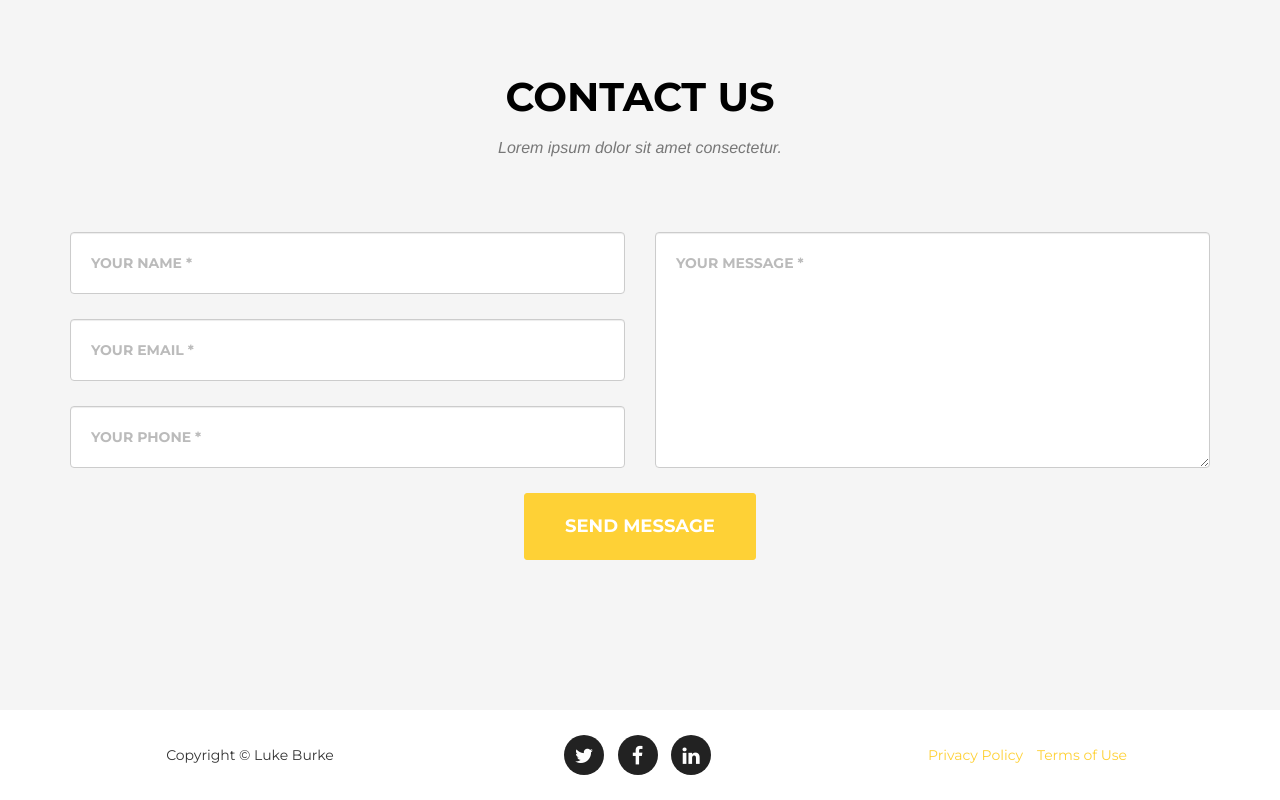
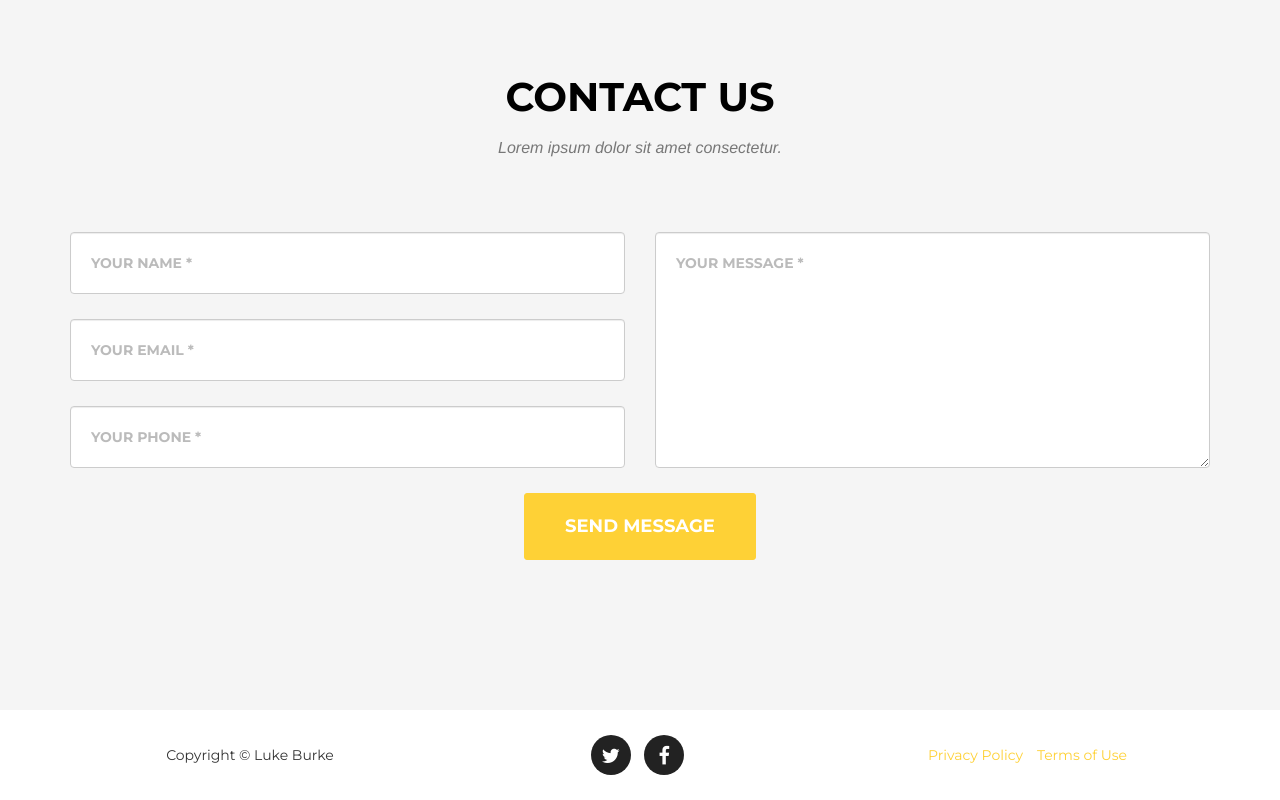
Before and after one commit to Chris-Kay/Lukes-Website, a website: page index.html in a window 1280 px wide. Shown: the part 2886-3686 px from the top of the page. Drawn offline with nearby package versions, Linux system fonts and the light colour scheme; a web font is replaced by a local one.

Commit message:
Clean up

```diff
--- a/index.html
+++ b/index.html
@@ -229,8 +229,6 @@
                         </li>
                         <li><a href="#"><i class="fa fa-facebook"></i></a>
                         </li>
-                        <li><a href="#"><i class="fa fa-linkedin"></i></a>
-                        </li>
                     </ul>
                 </div>
                 <div class="col-md-4">
```
